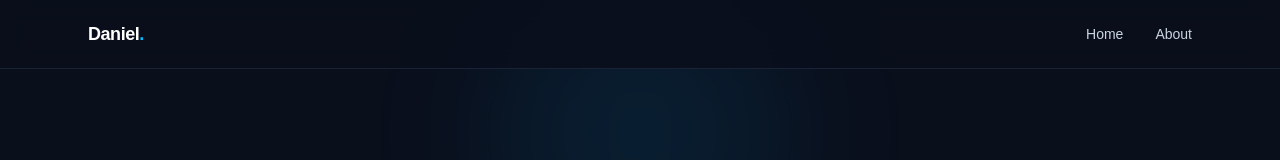
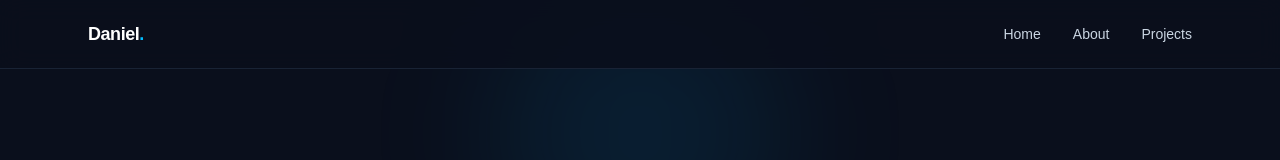
Before and after one commit to dani71296/wdd430-portfolio, a Next.js app: page / in a window 1280 px wide. Shown: the top 160 px of the page. Built offline with nearby package versions, Linux system fonts and the light colour scheme.

Commit message:
Creating Layouts and Pages

```diff
--- a/components/Header.tsx
+++ b/components/Header.tsx
@@ -31,6 +31,15 @@ export default function Header() {
                                 About
                             </Link>
                         </li>
+
+                        <li>
+                            <Link
+                                href="/projects"
+                                className="text-slate-300 hover:text-sky-400 transition-colors"
+                            >
+                                Projects
+                            </Link>
+                        </li>
                     </ul>
                 </nav>
 
```
Also changed, not shown: app/projects/layout.tsx (added), app/projects/opensource/page.tsx (added), app/projects/page.tsx (added), app/projects/school/page.tsx (added), app/projects/settings/page.tsx (added).
